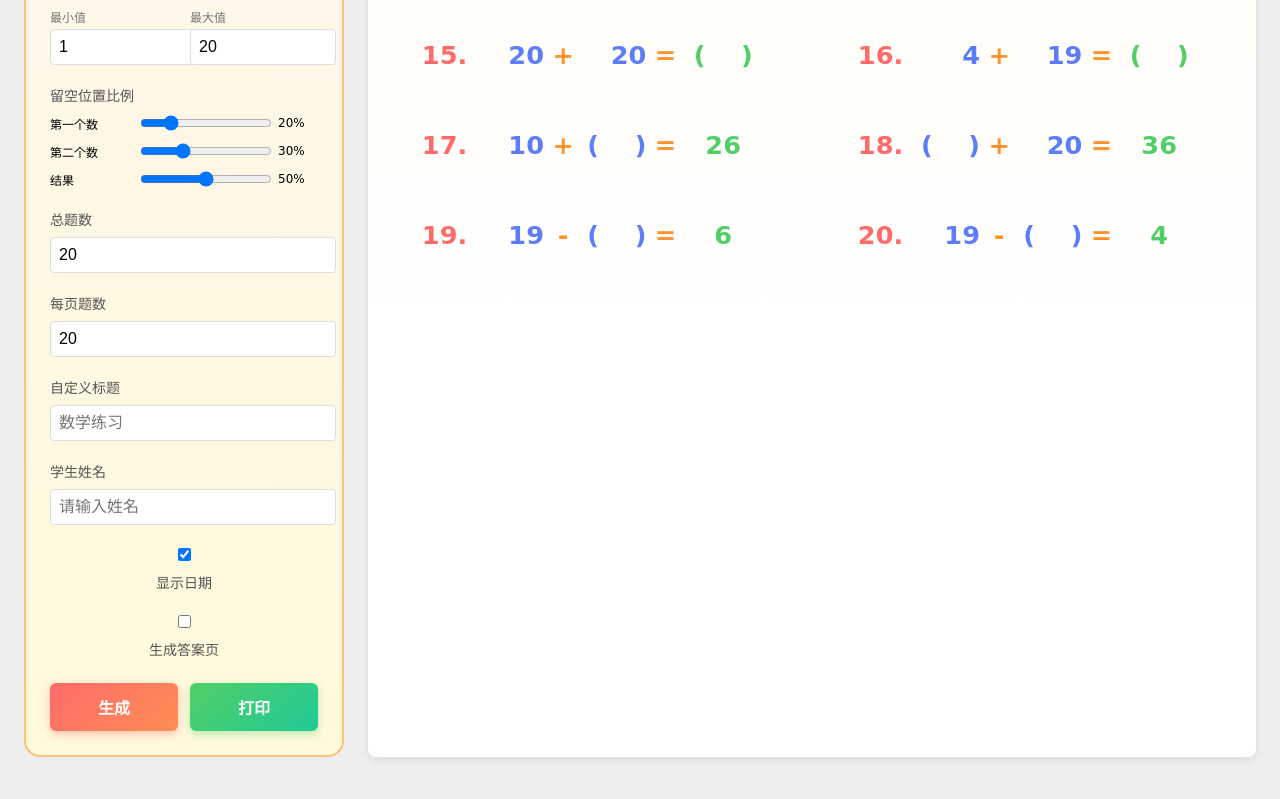
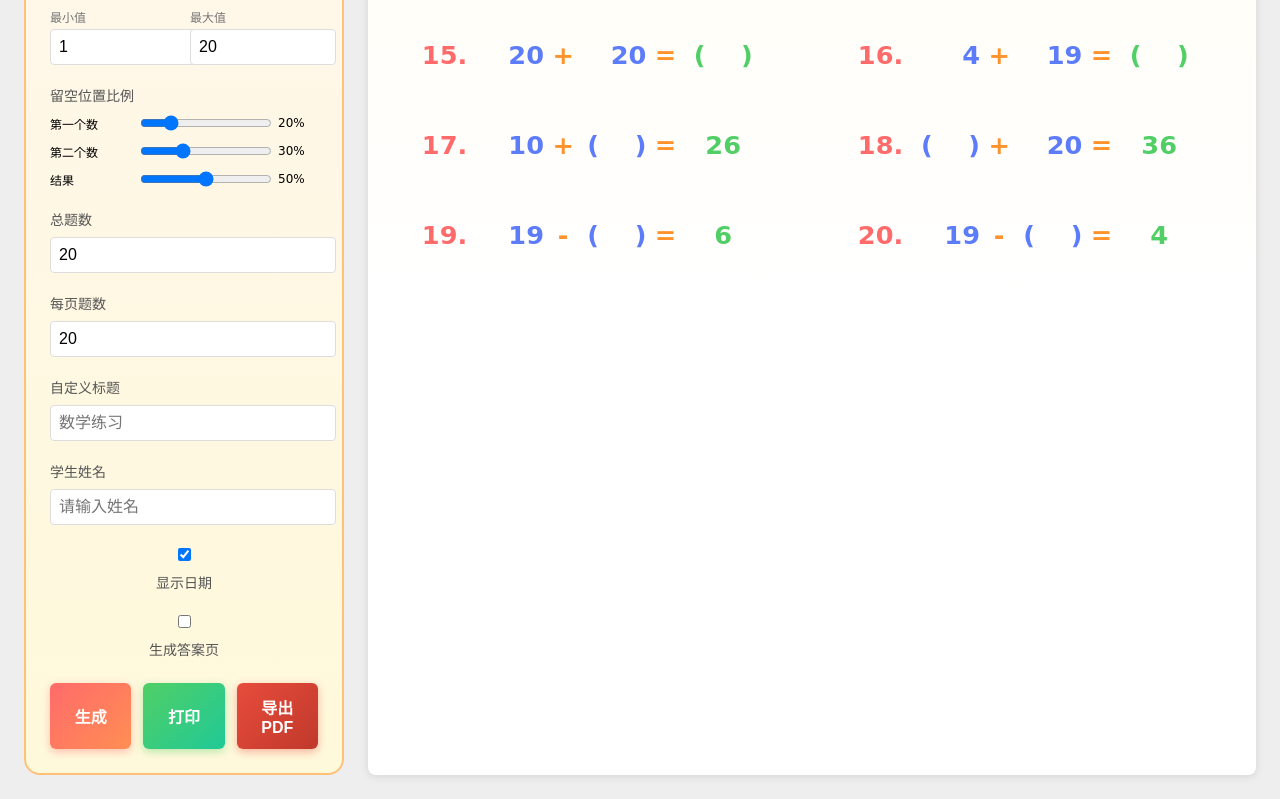
Before and after one commit to zx06/little-math, a SvelteKit app: page / in a window 1280 px wide. Shown: the part 952-1751 px from the top of the page. Built offline with nearby package versions, Linux system fonts and the light colour scheme.

Commit message:
feat: add PDF export feature for better print consistency Co-authored-by: monkeycode-ai <monkeycode-ai@chaitin.com>

```diff
--- a/package.json
+++ b/package.json
@@ -23,7 +23,8 @@
 	},
 	"dependencies": {
 		"@vercel/analytics": "^1.6.1",
-		"@vercel/speed-insights": "^1.3.1"
+		"@vercel/speed-insights": "^1.3.1",
+		"html2pdf.js": "^0.14.0"
 	},
 	"pnpm": {
 		"overrides": {
--- a/src/lib/actions/track.ts
+++ b/src/lib/actions/track.ts
@@ -2,7 +2,7 @@ import type { Action } from 'svelte/action';
 import type { Operation } from '$lib/types';
 import { trackGeneration, trackPrint } from '$lib/services/statistics';
 
-type TrackType = 'generation' | 'print';
+type TrackType = 'generation' | 'print' | 'pdf';
 type TrackOptions = {
 	type: TrackType;
 	data?: {
--- a/src/lib/components/ConfigPanel.svelte
+++ b/src/lib/components/ConfigPanel.svelte
@@ -17,11 +17,12 @@
 		config: ExerciseConfig;
 		onGenerate: () => void;
 		onPrint: () => void;
+		onExportPdf?: () => void;
 		theme: string;
 		onThemeChange: (theme: string) => void;
 	}
 
-	let { config = $bindable(), onGenerate, onPrint, theme, onThemeChange }: Props = $props();
+	let { config = $bindable(), onGenerate, onPrint, onExportPdf, theme, onThemeChange }: Props = $props();
 
 	const t = zh.config;
 
@@ -285,6 +286,11 @@
 		<button class="btn secondary" onclick={onPrint} use:track={{ type: 'print' }}>
 			{zh.buttons.print}
 		</button>
+		{#if onExportPdf}
+			<button class="btn pdf" onclick={onExportPdf} use:track={{ type: 'pdf' }}>
+				导出PDF
+			</button>
+		{/if}
 	</div>
 </div>
 
@@ -424,6 +430,18 @@
 		box-shadow: 0 4px 12px rgba(81, 207, 102, 0.5);
 	}
 
+	.btn.pdf {
+		background: linear-gradient(135deg, #e74c3c 0%, #c0392b 100%);
+		color: white;
+		font-weight: 600;
+		box-shadow: 0 3px 8px rgba(231, 76, 60, 0.4);
+	}
+
+	.btn.pdf:hover {
+		transform: translateY(-1px);
+		box-shadow: 0 4px 12px rgba(231, 76, 60, 0.5);
+	}
+
 	/* 移动端适配 */
 	@media (max-width: 768px) {
 		.config-panel {
--- /dev/null
+++ b/src/lib/services/pdfExport.ts
@@ -0,0 +1,41 @@
+import html2pdf from 'html2pdf.js';
+
+export interface PdfExportOptions {
+	filename?: string;
+	margin?: number;
+	image?: { type: 'jpeg' | 'png' | 'webp'; quality: number };
+	html2canvas?: { scale: number; useCORS: boolean };
+	jsPDF?: { unit: 'mm' | 'pt' | 'in'; format: string | [number, number]; orientation: 'portrait' | 'landscape' };
+}
+
+export async function exportToPdf(
+	element: HTMLElement,
+	options: PdfExportOptions = {}
+): Promise<void> {
+	const defaultOptions = {
+		filename: `数学练习_${new Date().toISOString().slice(0, 10)}.pdf`,
+		margin: 5,
+		image: { type: 'jpeg' as const, quality: 0.98 },
+		html2canvas: { scale: 2, useCORS: true },
+		jsPDF: { unit: 'mm' as const, format: 'a4' as const, orientation: 'portrait' as const }
+	};
+
+	const mergedOptions = { ...defaultOptions, ...options };
+
+	await html2pdf()
+		.set(mergedOptions as any)
+		.from(element)
+		.save();
+}
+
+export async function exportElementToPdf(
+	elementId: string,
+	options: PdfExportOptions = {}
+): Promise<void> {
+	const element = document.getElementById(elementId);
+	if (!element) {
+		console.error(`Element with id "${elementId}" not found`);
+		return;
+	}
+	await exportToPdf(element, options);
+}
--- a/src/routes/+page.svelte
+++ b/src/routes/+page.svelte
@@ -12,6 +12,7 @@
 	import { zh } from '$lib/i18n/zh';
 	import { trackVisit } from '$lib/services/statistics';
 	import { loadConfig, saveConfig } from '$lib/services/configStorage';
+	import { exportElementToPdf } from '$lib/services/pdfExport';
 	import { browser } from '$app/environment';
 
 	let config: ExerciseConfig = $state(browser ? loadConfig() : { ...DEFAULT_CONFIG });
@@ -67,6 +68,16 @@
 		}, 100);
 	}
 
+	async function handleExportPdf() {
+		if (problems.length === 0) {
+			handleGenerate();
+		}
+		const element = document.getElementById('exercise-sheet');
+		if (element && browser) {
+			await exportElementToPdf('exercise-sheet');
+		}
+	}
+
 	trackVisit();
 	handleGenerate();
 </script>
@@ -93,6 +104,7 @@
 				bind:config
 				onGenerate={handleGenerate}
 				onPrint={handlePrint}
+				onExportPdf={handleExportPdf}
 				theme={theme}
 				onThemeChange={handleThemeChange}
 			/>
@@ -100,6 +112,7 @@
 
 		<section class="preview">
 			{#if problems.length > 0}
+				<div id="exercise-sheet">
 					<ExerciseSheet
 						{problems}
 						countPerPage={config.countPerPage}
@@ -125,6 +138,7 @@
 							theme={theme}
 						/>
 					{/if}
+				</div>
 			{:else}
 				<div class="empty-state">
 					<p>点击「生成」按钮创建练习题</p>
@@ -227,6 +241,10 @@
 		border-radius: 8px;
 		box-shadow: 0 2px 8px rgba(0, 0, 0, 0.1);
 		overflow: hidden;
+	}
+
+	#exercise-sheet {
+		overflow: visible;
 	}
 
 	.empty-state {
```
Also changed, not shown: 1 other file (tests, documents, lock files or other folders). Lines whose indentation alone changed are shown as unchanged.
